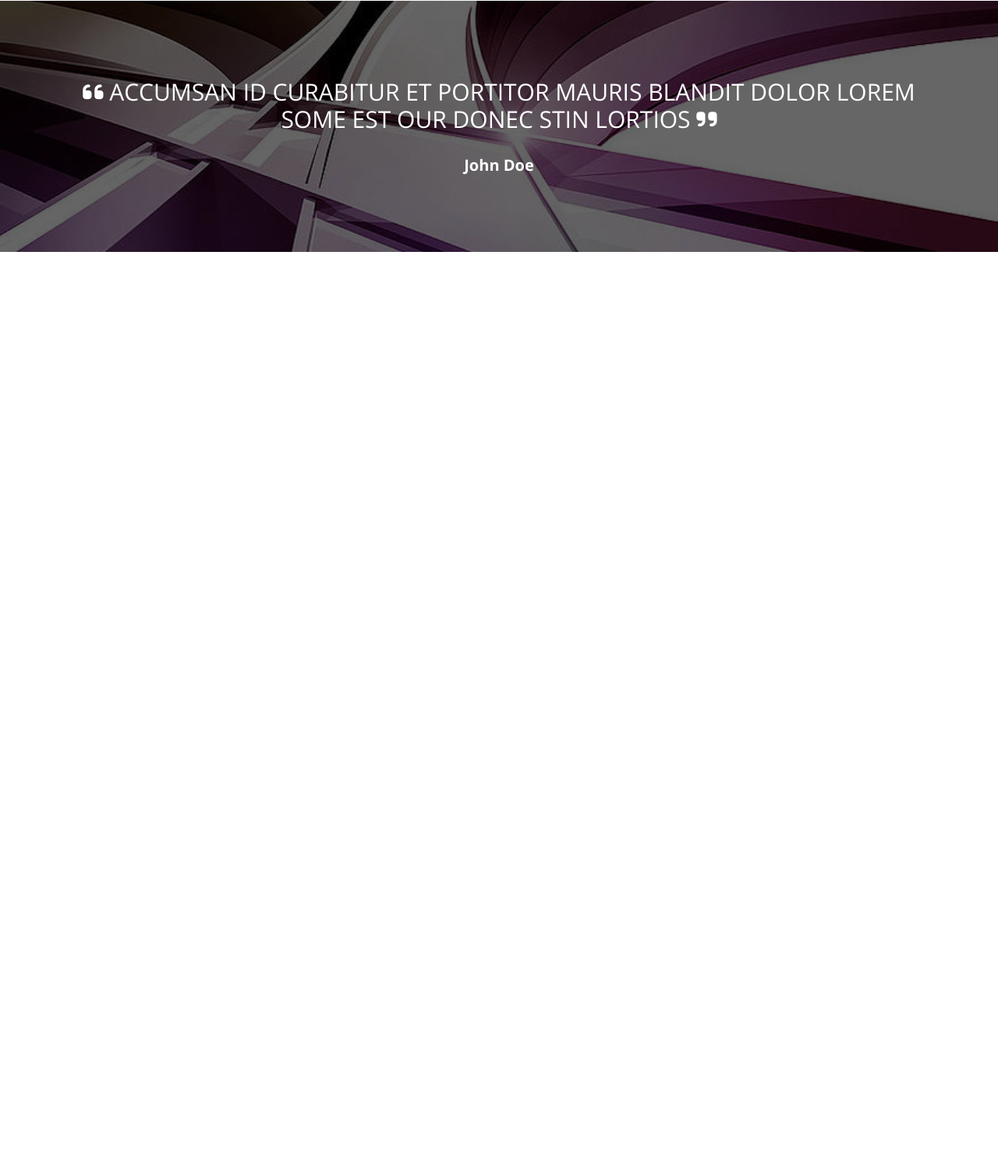
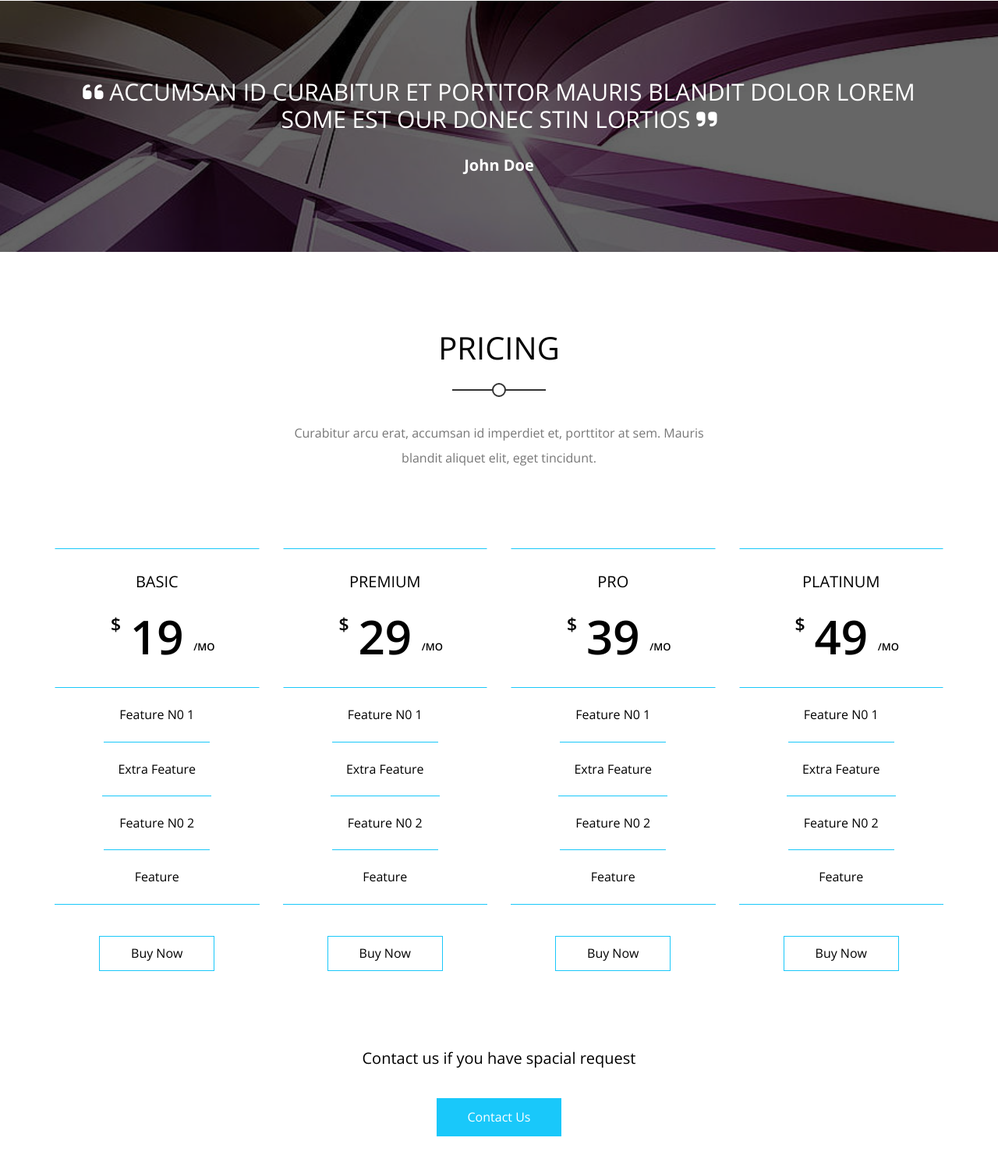
Before and after one commit to abdo2418/Template-Two, a plain HTML site: page index.html in a window 1280 px wide. Shown: the part 5346-6841 px from the top of the page at 78% size. Before the commit the page ends 5669 px from the top, so only its background shows below. Drawn offline with nearby package versions, Linux system fonts and the light colour scheme.

Commit message:
Created The Pricing Section

```diff
--- a/css/kasper.css
+++ b/css/kasper.css
@@ -775,3 +775,97 @@ header .form {
     font-weight: bold;
   }
   /* End Quote */
+  /* Start Pricing */
+  .pricing {
+    padding-top: var(--section-padding);
+    padding-bottom: var(--section-padding);
+  }
+  .pricing .container .plans {
+    display: grid;
+    grid-template-columns: repeat(auto-fill, minmax(250px, 1fr));
+    gap: 100px 30px;
+    text-align: center;
+  }
+  @media (max-width: 1199.98px) {
+    .pricing .container .plans {
+      grid-template-columns: repeat(auto-fill, minmax(350px, 1fr));
+    }
+  }
+  .pricing .container .plans .plan .head {
+    padding: 30px;
+    border: 1px solid;
+    border-color: var(--main-color) transparent;
+  }
+  .pricing .container .plans .plan .head h3 {
+    font-weight: normal;
+    font-size: 20px;
+    text-transform: uppercase;
+    margin-bottom: 25px;
+  }
+  .pricing .container .plans .plan .head span {
+    font-size: 60px;
+    font-weight: 600;
+    position: relative;
+  }
+  .pricing .container .plans .plan .head span::before {
+    content: '$';
+    font-size: 23px;
+    position: absolute;
+    top: 12px;
+    left: -25px;
+  }
+  .pricing .container .plans .plan .head span::after {
+    content: '/MO';
+    font-size: 13px;
+    position: absolute;
+    bottom: 20px;
+    right: -40px;
+  }
+  .pricing .container .plans .plan ul.advantages li {
+    padding: 25px 20px;
+    border-bottom: 1px solid var(--main-color);
+  }
+  .pricing .container .plans .plan ul.advantages li:not(:last-child) {
+    width: fit-content;
+    margin: 0 auto;
+  }
+  .pricing .container .plans .plan .foot a {
+    display: inline-block;
+    margin-top: 40px;
+    padding: 12.5px 40px;
+    color: black;
+    border: 1px solid var(--main-color);
+    text-decoration: none;
+    transition-duration: var(--main-duration, 300ms);
+  }
+  .pricing .container .plans .plan .foot a:hover {
+    color: white;
+    background-color: var(--main-color);
+  }
+  .pricing .container .contact-text {
+    margin: 100px auto 0;
+    width: fit-content;
+    text-align: center;
+  }
+  .pricing .container .contact-text p {
+    font-size: 20px;
+  }
+  .pricing .container .contact-text a {
+    display: inline-block;
+    margin-top: 40px;
+    padding: 15px 40px ;
+    text-decoration: none;
+    background-color: var(--main-color);
+    color: white;
+    position: relative;
+    transition-duration: var(--main-duration, 300ms);
+  }
+  .pricing .container .contact-text a:hover {
+    transform: scale(1.1);
+    box-shadow: 0 0 25px 5px #20c7f7d9;
+  }
+  .pricing .container .contact-text a:active {
+    transform: scale(1.1) rotate(5deg);
+    box-shadow: 0 0 25px 5px #20c7f7d9;
+  }
+  /* End Pricing */
--- a/index.html
+++ b/index.html
@@ -14,7 +14,7 @@
   <!-- Font File -->
   <link rel="preconnect" href="https://fonts.googleapis.com">
   <link rel="preconnect" href="https://fonts.gstatic.com" crossorigin>
-  <link href="https://fonts.googleapis.com/css2?family=Open+Sans:wght@400;700&display=swap" rel="stylesheet">
+  <link href="https://fonts.googleapis.com/css2?family=Open+Sans:wght@400;600;700&display=swap" rel="stylesheet">
 </head>
 <body>
   <!-- Start Header -->
@@ -349,5 +349,84 @@
     </div>
   </div>
   <!-- End Quote -->
+  <!-- Start Pricing -->
+  <div class="pricing" id="pricing">
+    <div class="container">
+      <div class="main-heading">
+        <h2>Pricing</h2>
+        <p>
+          Curabitur arcu erat, accumsan id imperdiet et, porttitor at sem. Mauris
+          blandit aliquet elit, eget tincidunt.
+        </p>
+      </div>
+      <div class="plans">
+        <div class="plan">
+          <div class="head">
+            <h3>Basic</h3>
+            <span>19</span>
+          </div>
+            <ul class="advantages">
+              <li>Feature N0 1</li>
+              <li>Extra Feature</li>
+              <li>Feature N0 2</li>
+              <li>Feature</li>
+            </ul>
+          <div class="foot">
+            <a href="#">Buy Now</a>
+          </div>
+          </div>
+          <div class="plan">
+            <div class="head">
+              <h3>Premium</h3>
+              <span>29</span>
+            </div>
+              <ul class="advantages">
+                <li>Feature N0 1</li>
+                <li>Extra Feature</li>
+                <li>Feature N0 2</li>
+                <li>Feature</li>
+              </ul>
+            <div class="foot">
+              <a href="#">Buy Now</a>
+            </div>
+          </div>
+          <div class="plan">
+            <div class="head">
+              <h3>Pro</h3>
+              <span>39</span>
+            </div>
+              <ul class="advantages">
+                <li>Feature N0 1</li>
+                <li>Extra Feature</li>
+                <li>Feature N0 2</li>
+                <li>Feature</li>
+              </ul>
+            <div class="foot">
+              <a href="#">Buy Now</a>
+            </div>
+          </div>
+          <div class="plan">
+            <div class="head">
+              <h3>Platinum</h3>
+              <span>49</span>
+            </div>
+              <ul class="advantages">
+                <li>Feature N0 1</li>
+                <li>Extra Feature</li>
+                <li>Feature N0 2</li>
+                <li>Feature</li>
+              </ul>
+            <div class="foot">
+              <a href="#">Buy Now</a>
+            </div>
+          </div>
+      </div>
+      <dir class="contact-text">
+        <p>Contact us if you have spacial request</p>
+        <a href="#">Contact Us</a>
+      </dir>
+    </div>
+  </div>
+  <!-- End Pricing -->
 </body>
 </html>
```
